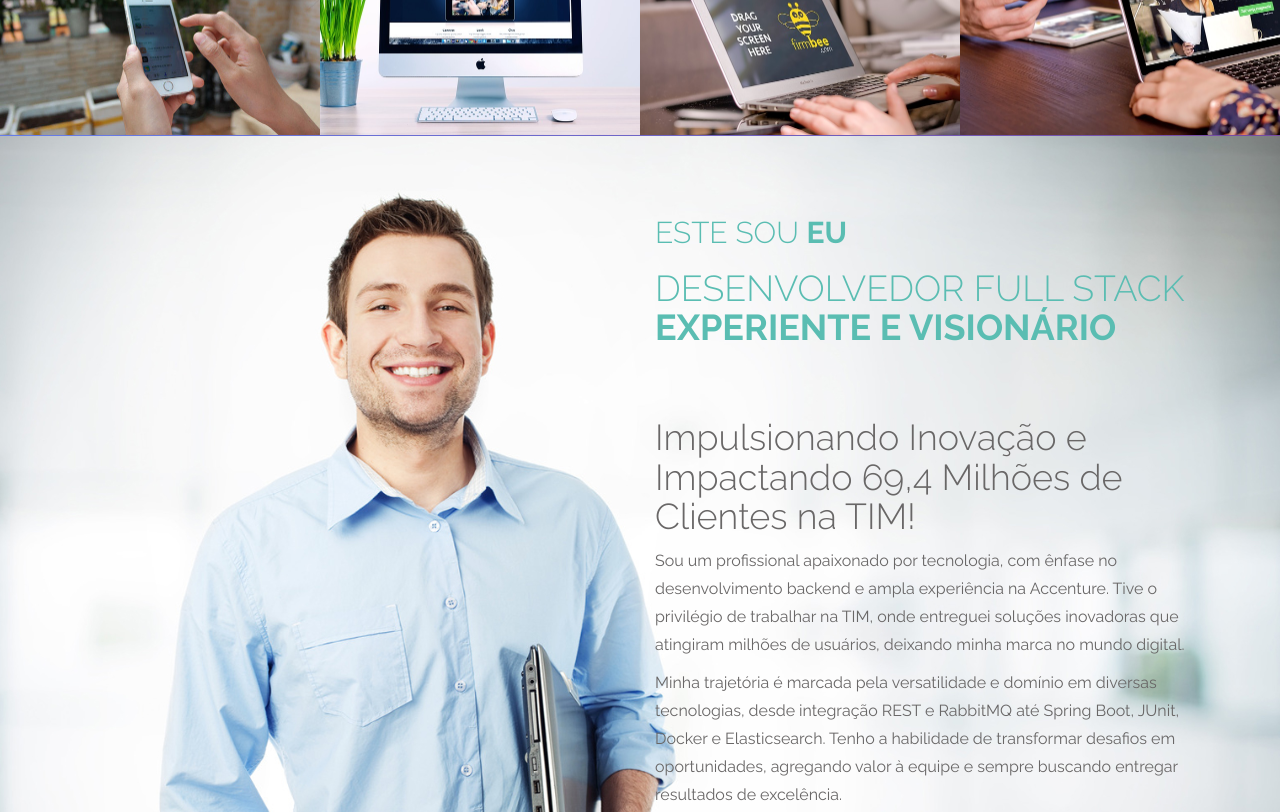
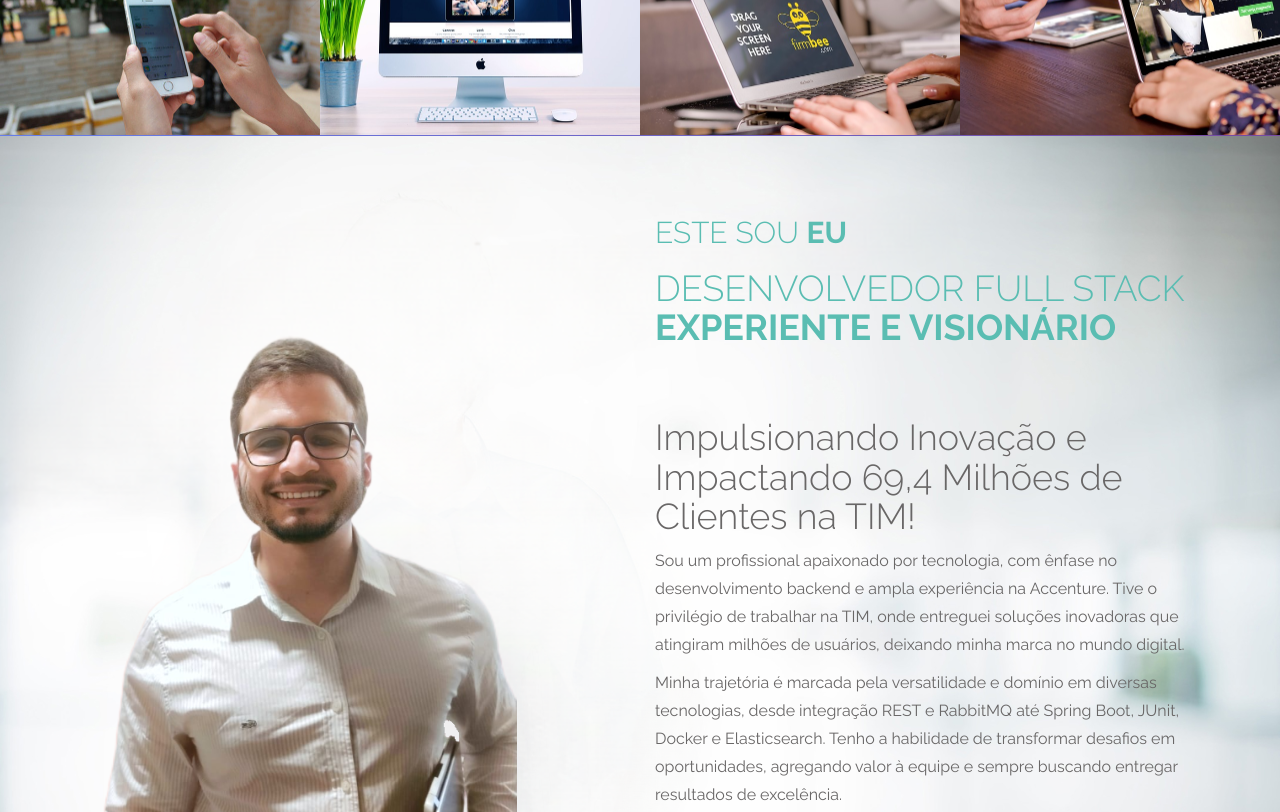
Before and after one commit to vnioliveira/portifolio, a plain HTML site: page index.html in a window 1280 px wide. Shown: the part 2360-3172 px from the top of the page. Drawn offline with Linux system fonts and the light colour scheme.

Commit message:
foto
mudança de foto de secao

```diff
--- a/css/templatemo-style.css
+++ b/css/templatemo-style.css
@@ -290,7 +290,7 @@ hr {
 
 /* START ABOUT */
 .tm-about {
-  background: url('../images/about-bg.jpg');
+  background: url('../images/about-bg.png');
   background-size: cover;
   background-attachment: fixed;
   background-position: center center;
```
Also changed, not shown: images/about-bg.jpg (deleted), images/about-bg.png (added).
